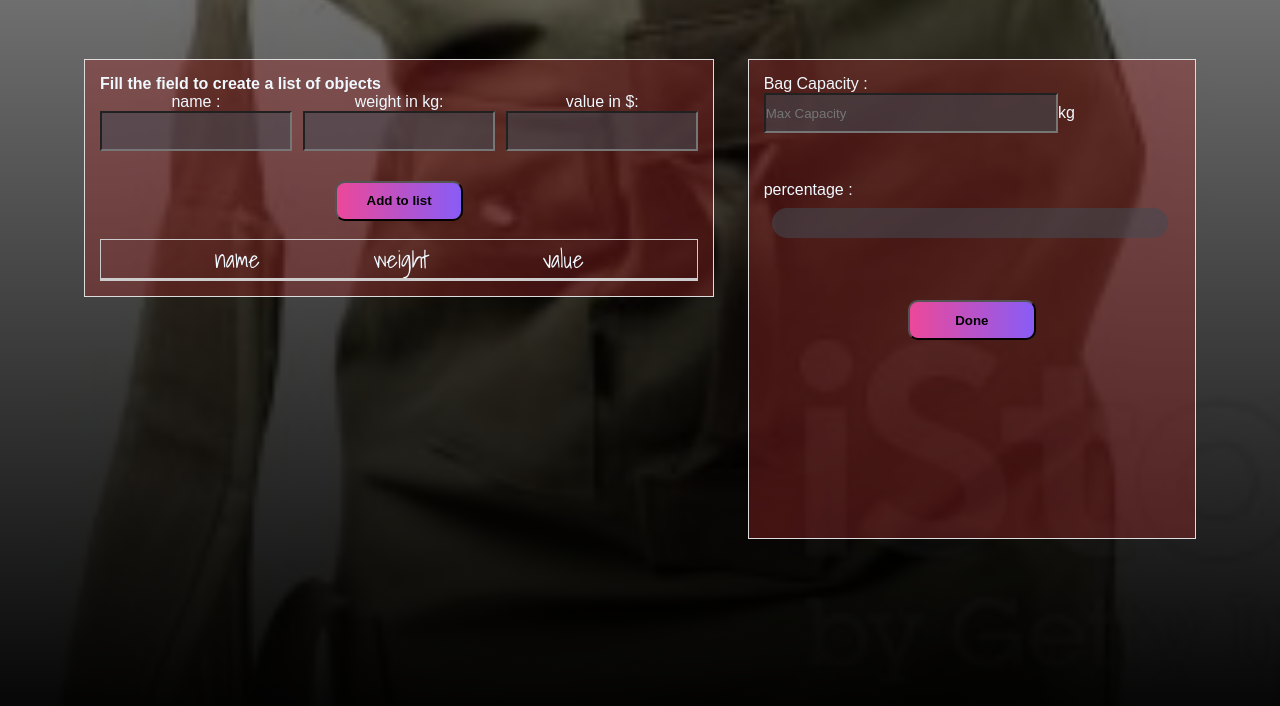
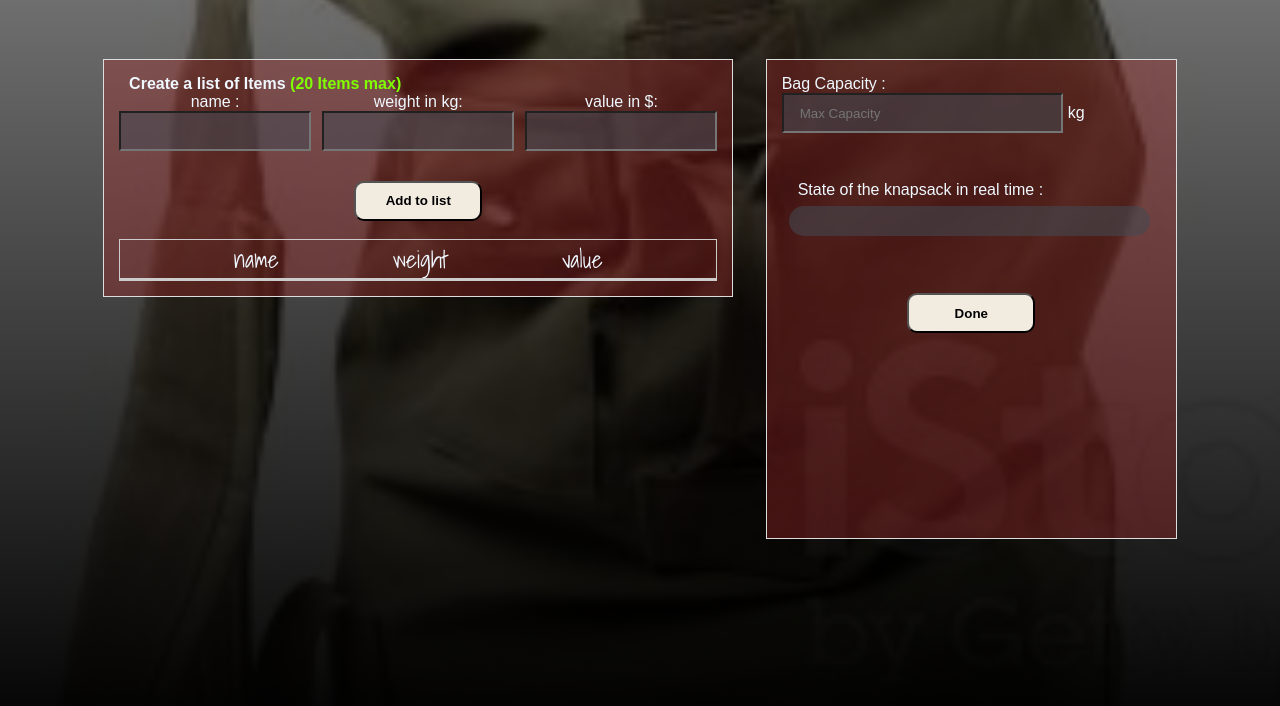
Before and after one commit to frckbrice/knapsack-project, a plain HTML site: page index.html in a window 1280 px wide. Shown: the part 112-818 px from the top of the page. Drawn offline with Linux system fonts and the light colour scheme; a web font is replaced by a local one.

Commit message:
some change on the ui

```diff
--- a/assets/styles/styles.css
+++ b/assets/styles/styles.css
@@ -26,7 +26,7 @@ body {
   background-repeat: no-repeat;
   background-position: center;
   background-size: cover;
-  overflow: show;
+  overflow: hidden;
   padding: 0 20px;
   /* border: 1px solid blue; */
 }
@@ -58,9 +58,10 @@ body {
   height: 40px;
   border-radius: 10px;
   font-weight: bold;
-  background-image: linear-gradient(to right, var(--pink), var(--purple));
-  /* -webkit-background-clip: text; */
-  /* -webkit-text-fill-color: transparent; */
+  background-color: rgb(242, 235, 224);
+  /* background-image: linear-gradient(to right, var(--pink), var(--purple)); */
+  /* -webkit-background-clip: text;
+   -webkit-text-fill-color: transparent;  */
 }
 
 .div-for-add-btn {
@@ -71,6 +72,14 @@ body {
 .done-div {
   margin: 5% 0 3%;
   text-align: center;
+}
+
+#container1 span {
+  color: chartreuse;
+}
+
+#container1 h4 {
+  margin-left: 10px;
 }
 
 /* adding super container */
@@ -140,10 +149,11 @@ h4 {
 }
 
 .input-for-capacity {
-  width: 23vw;
+  width: 22vw;
   height: 5vh;
   background-color: var(--dark);
   color: aliceblue;
+  padding: 0 1rem;
 }
 
 .input-of-object {
@@ -151,6 +161,7 @@ h4 {
   height: 5vh;
   background-color: var(--dark);
   color: aliceblue;
+  padding: 0 1rem;
 }
 
 .div-list-of-objects {
@@ -159,7 +170,7 @@ h4 {
 }
 
 .max-capacity {
-  margin: 0 15px 0 0;
+  margin: 0;
 }
 
 .ul-of-objects {
@@ -191,7 +202,7 @@ h4 {
 }
 
 .label-progressbar {
-  margin: 2% 0;
+  margin: 2% 1rem;
 }
 
 .progress-bar-div {
--- a/index.html
+++ b/index.html
@@ -18,10 +18,12 @@
       <div id="super-container">
         <!-- container for list of weights -->
         <div id="container1">
-          <h4>Fill the field to create a list of objects</h4>
+          <h4>
+            Create a list of Items <span>(20 Items max)</span>
+          </h4>
           <div class="div-for-form">
             <div class="div-name">
-              <label for="name-of-object">name :  </label>
+              <label for="name-of-object">name : </label>
               <input
                 type="text"
                 name="name-of-object"
@@ -76,16 +78,19 @@
               name="max-weight"
               class="input-for-capacity"
               placeholder="Max Capacity"
-            /><label for="max-weight" class="max-capacity">kg </label>
+            /><label for="max-weight" class="max-capacity">&nbsp;kg </label>
           </div>
           <div class="progress-bar-div">
             <label for="progress-bar" class="label-progressbar"
-              >percentage :
+              >State of the knapsack in real time  :
             </label>
             <div class="progress">
               <div class="progress-bar"></div>
             </div>
-            <div class="resulting-bag" style="font-family: Tahoma !important;"></div>
+            <div
+              class="resulting-bag"
+              style="font-family: Tahoma !important"
+            ></div>
           </div>
           <div class="done-div">
             <button class="done-btn position-btn">Done</button>
```
